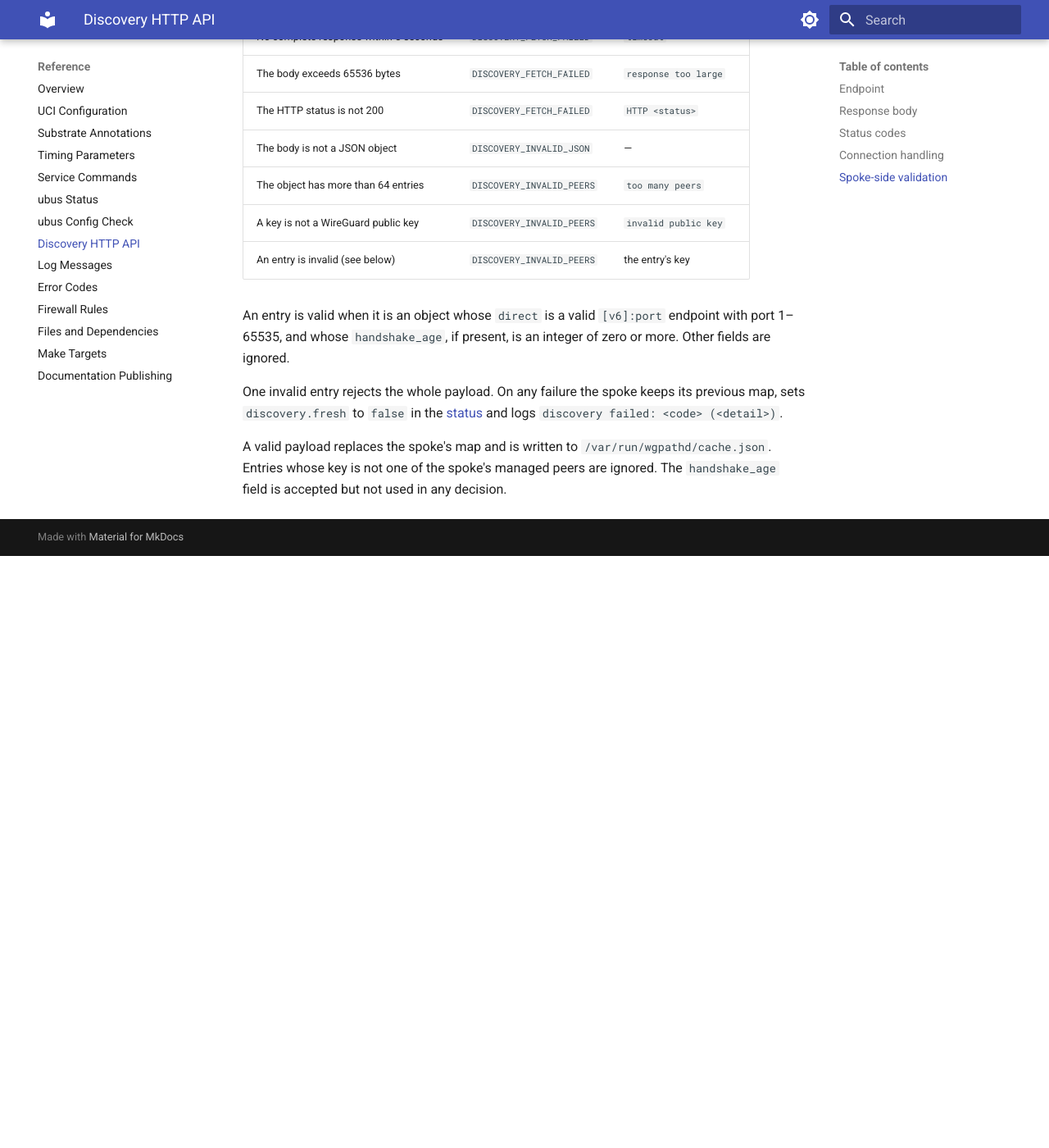
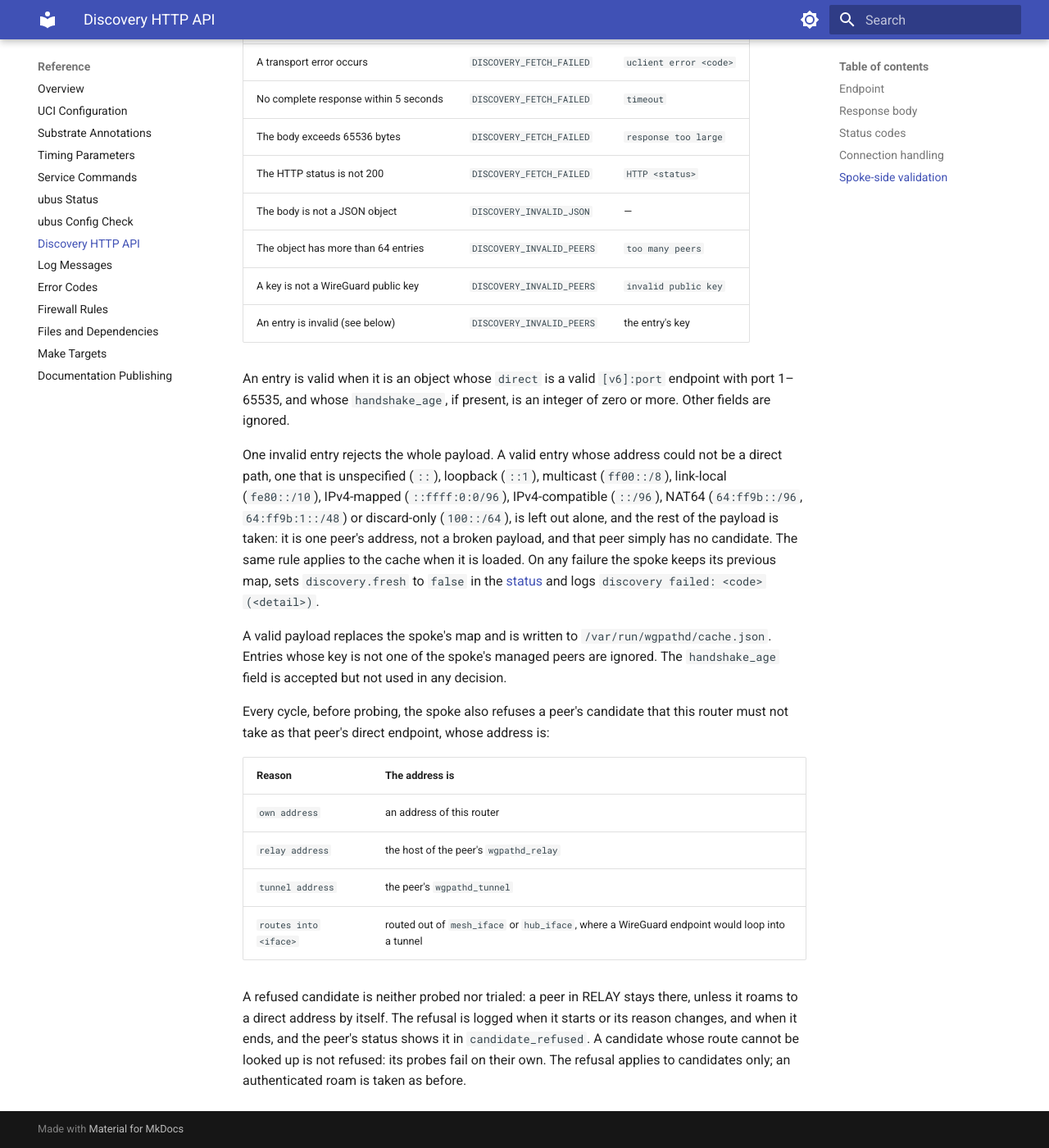
Before and after one commit to m00qek/wgpathd, an MkDocs documentation site: the page built from docs/reference/discovery-api.md, in a window 1280 px wide and 1400 px high, scrolled down 2571 px. Shown: the whole window at 82% size. Built offline with MkDocs 1.6.1 and Material for MkDocs 9.7.7, drawn with Linux system fonts in a browser that asks for light colours; before the commit the page ends 3249 px from its top, so only the background shows below that; some of the changed text lies outside the part shown.

Commit message:
Discovery: a candidate must be able to be a direct path, and not loop here
Audit finding F6. A spoke took any IPv6 address the hub published as a direct candidate: [::1], [::], [ff02::1], unscoped [fe80::1], [::ffff:1.2.3.4], [::1.2.3.4], NAT64, its own addresses, the peer's relay or tunnel address; and nothing looked at where a candidate routes.

address.can_be_direct refuses the unspecified, loopback, multicast, link-local, IPv4-mapped, IPv4-compatible, NAT64 and discard-only ranges, and keeps global and unique local addresses, since the lab and private meshes run over ULA. discovery.parse leaves out a well-formed entry with such an address and keeps the rest of the payload, on a fetch and on the cache load: it is one peer's address, not a broken payload, and dropping the whole map for it would cost every other peer its candidate. A malformed entry still rejects the payload. The hub no longer publishes such endpoints.

Every cycle, before probing, the spoke refuses a candidate that is one of its own addresses, the peer's relay or tunnel address, or routed out of mesh_iface or hub_iface (direct.refusal, over the route_get port, which now marks local routes). A refused candidate is neither probed nor trialed; the refusal is logged when it starts or changes and when it ends, and shows in a new status field, candidate_refused. The candidate is fixed for the whole cycle, so its underlay probe and decide see the same one. Authenticated roams are unchanged.

````diff
--- a/docs/reference/discovery-api.md
+++ b/docs/reference/discovery-api.md
@@ -18,7 +18,7 @@ curl -s http://10.10.0.1:7780/peers
 
 ## Response body
 
-A JSON object keyed by WireGuard public key. It contains every peer of the hub's `read_iface` whose current endpoint is IPv6. Peers with an IPv4 endpoint or no endpoint are left out. With no such peers, the body is `{}`.
+A JSON object keyed by WireGuard public key. It contains every peer of the hub's `read_iface` whose current endpoint could be a direct path: an IPv6 address that is not unspecified (`::`), loopback (`::1`), multicast (`ff00::/8`), link-local (`fe80::/10`), IPv4-mapped (`::ffff:0:0/96`), IPv4-compatible (`::/96`), NAT64 (`64:ff9b::/96`, `64:ff9b:1::/48`) or discard-only (`100::/64`). Global and unique local (`fc00::/7`) addresses are published. Peers with an IPv4 endpoint, another IPv6 endpoint or no endpoint are left out. With no such peers, the body is `{}`.
 
 ```json
 {
@@ -87,6 +87,17 @@ A spoke fetches the URL with an HTTP GET. The fetch counts as failed, with the l
 
 An entry is valid when it is an object whose `direct` is a valid `[v6]:port` endpoint with port 1–65535, and whose `handshake_age`, if present, is an integer of zero or more. Other fields are ignored.
 
-One invalid entry rejects the whole payload. On any failure the spoke keeps its previous map, sets `discovery.fresh` to `false` in the [status](ubus-status.md) and logs `discovery failed: <code> (<detail>)`.
+One invalid entry rejects the whole payload. A valid entry whose address could not be a direct path, one that is unspecified (`::`), loopback (`::1`), multicast (`ff00::/8`), link-local (`fe80::/10`), IPv4-mapped (`::ffff:0:0/96`), IPv4-compatible (`::/96`), NAT64 (`64:ff9b::/96`, `64:ff9b:1::/48`) or discard-only (`100::/64`), is left out alone, and the rest of the payload is taken: it is one peer's address, not a broken payload, and that peer simply has no candidate. The same rule applies to the cache when it is loaded. On any failure the spoke keeps its previous map, sets `discovery.fresh` to `false` in the [status](ubus-status.md) and logs `discovery failed: <code> (<detail>)`.
 
 A valid payload replaces the spoke's map and is written to `/var/run/wgpathd/cache.json`. Entries whose key is not one of the spoke's managed peers are ignored. The `handshake_age` field is accepted but not used in any decision.
+
+Every cycle, before probing, the spoke also refuses a peer's candidate that this router must not take as that peer's direct endpoint, whose address is:
+
+| Reason | The address is |
+| :--- | :--- |
+| `own address` | an address of this router |
+| `relay address` | the host of the peer's `wgpathd_relay` |
+| `tunnel address` | the peer's `wgpathd_tunnel` |
+| `routes into <iface>` | routed out of `mesh_iface` or `hub_iface`, where a WireGuard endpoint would loop into a tunnel |
+
+A refused candidate is neither probed nor trialed: a peer in RELAY stays there, unless it roams to a direct address by itself. The refusal is logged when it starts or its reason changes, and when it ends, and the peer's status shows it in `candidate_refused`. A candidate whose route cannot be looked up is not refused: its probes fail on their own. The refusal applies to candidates only; an authenticated roam is taken as before.
````
Also changed, not shown: docs/explanation/discovery.md (+3 -1 lines), docs/explanation/trust-model.md (+1 -0 lines), docs/reference/log-messages.md (+2 -0 lines), docs/reference/ubus-status.md (+4 -1 lines), 11 other files.
